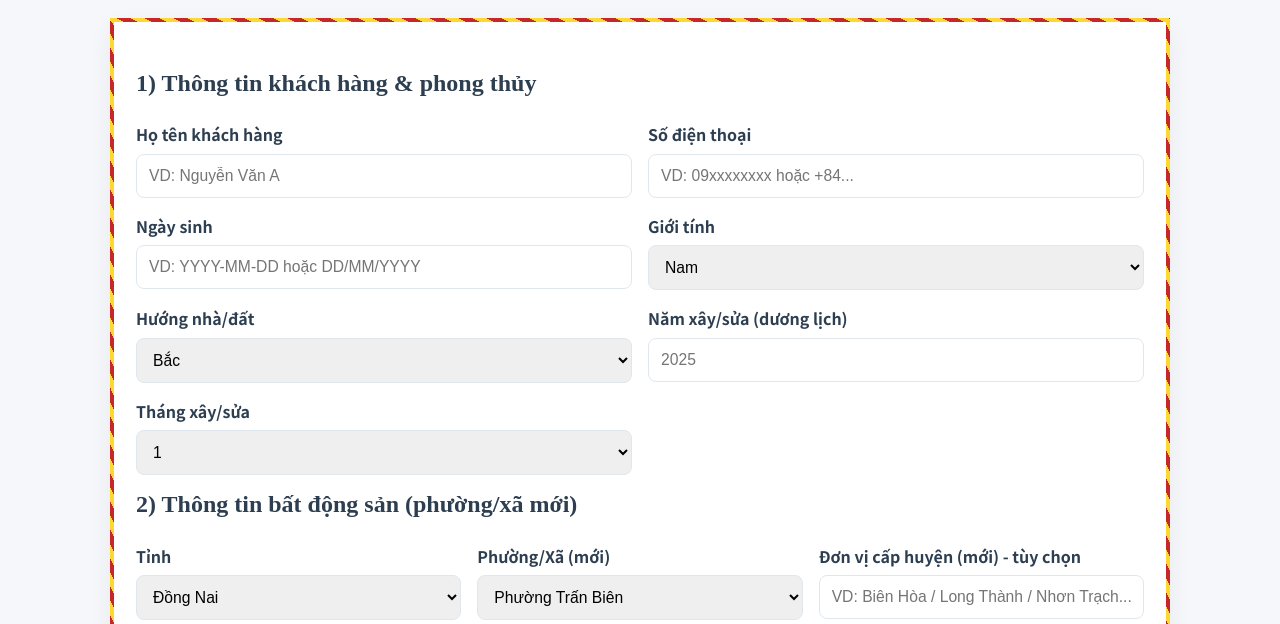
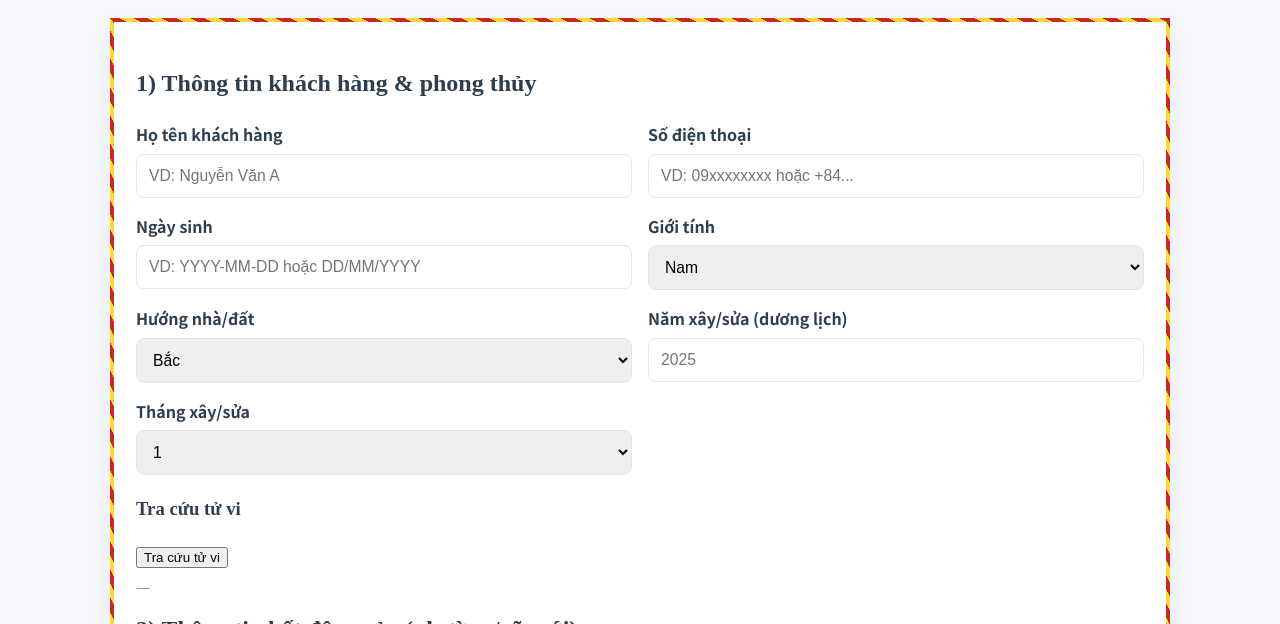
Before and after one commit to Kendo260599/final1, a website: page index.html in a window 1280 px wide. Shown: the part 176-800 px from the top of the page. Drawn offline with Linux system fonts and the light colour scheme.

Commit message:
Update index.html

```diff
--- a/index.html
+++ b/index.html
@@ -76,6 +76,12 @@
               <option value="10">10</option><option value="11">11</option><option value="12">12</option>
             </select>
           </div>
+        </div>
+
+        <div id="horoscope-wrap" class="form-group" style="margin-top:10px;">
+          <h3>Tra cứu tử vi</h3>
+          <button id="btn-horoscope" type="button">Tra cứu tử vi</button>
+          <div id="horoscope-result" class="muted" style="margin-top:6px;">—</div>
         </div>
 
         <h2 style="margin-top:10px">2) Thông tin bất động sản (phường/xã mới)</h2>
```
